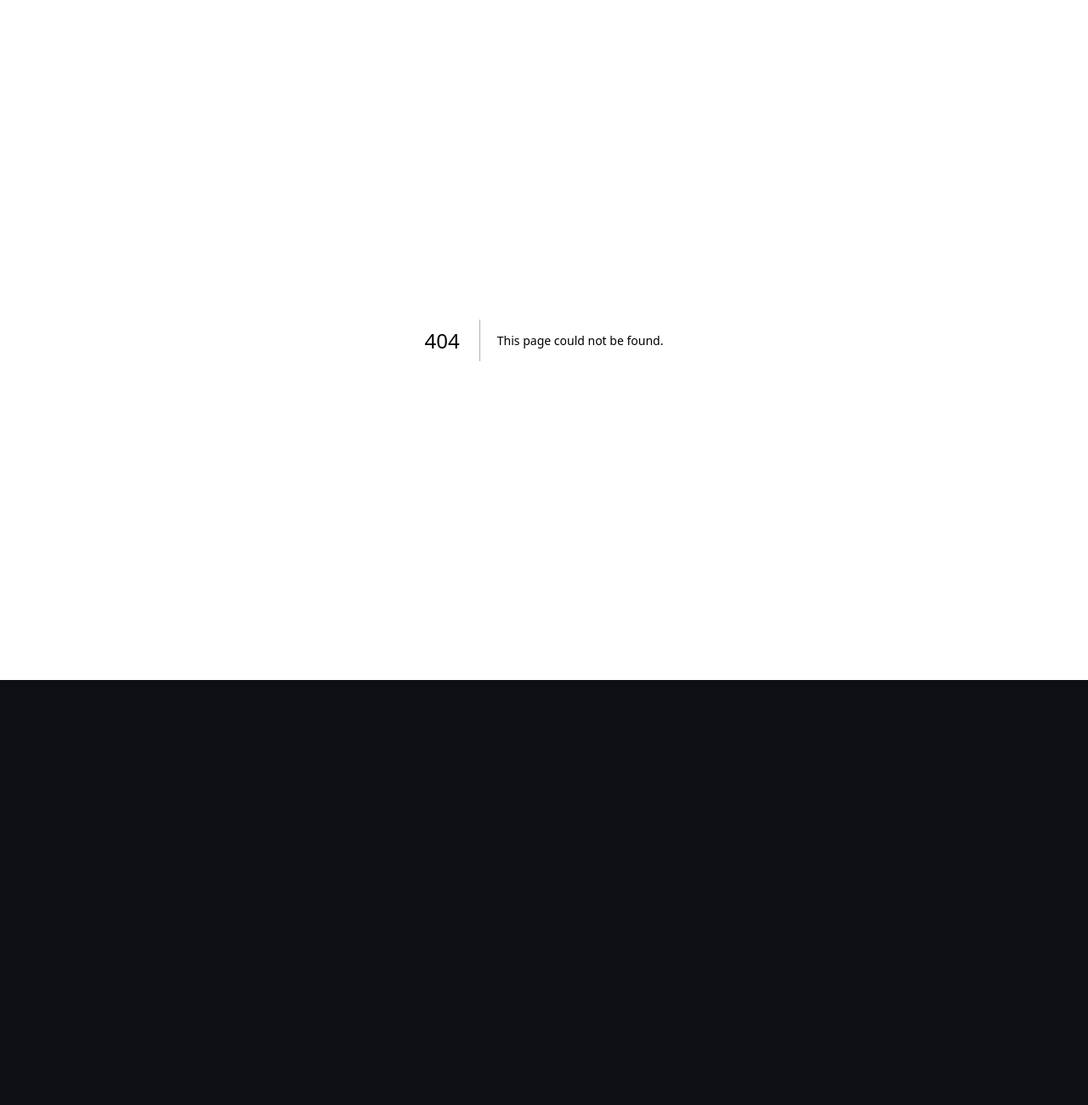
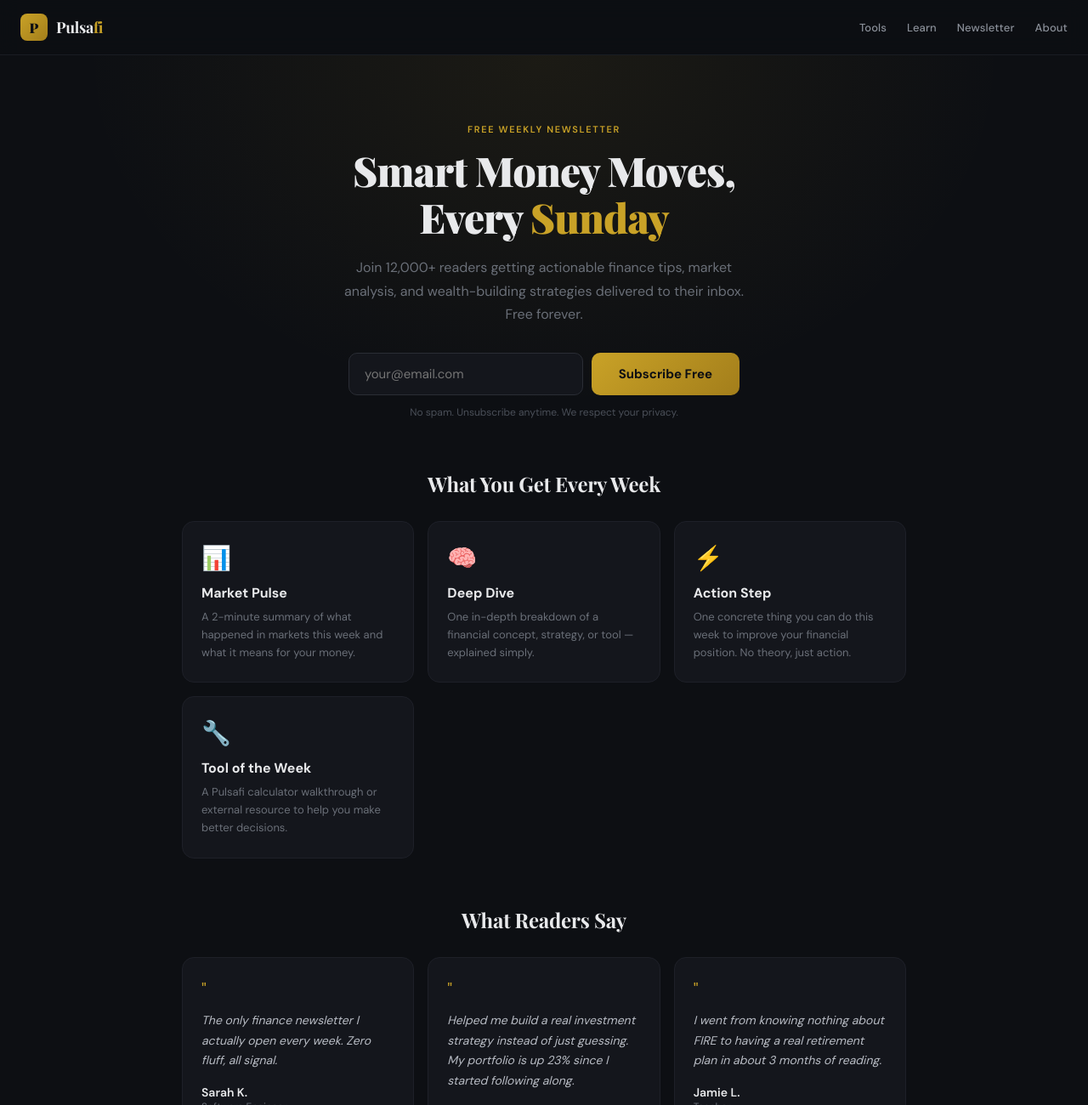
Before and after one commit to zackatlas/pulsafi, a Next.js app: page /newsletter in a window 1280 px wide. Before the commit this address had no page. Shown: the top 1300 px of the page at 85% size. Before the commit the page ends 800 px from the top, so only its background shows below. Built offline with nearby package versions, Linux system fonts and the light colour scheme.

Commit message:
Create page.js

```diff
--- /dev/null
+++ b/app/newsletter/page.js
@@ -0,0 +1,174 @@
+"use client";
+import { useState } from "react";
+import Header from "../components/Header";
+import Footer from "../components/Footer";
+
+const PAST_ISSUES = [
+  { title: "Why Your Savings Account Is Secretly Losing Money", date: "Feb 18, 2026", issue: "#47" },
+  { title: "3 Tax Moves to Make Before April (Most People Miss #2)", date: "Feb 11, 2026", issue: "#46" },
+  { title: "The One Ratio That Predicts Financial Success", date: "Feb 4, 2026", issue: "#45" },
+  { title: "How I'd Invest $10K Today If I Were Starting Over", date: "Jan 28, 2026", issue: "#44" },
+  { title: "The Hidden Cost of Renting vs. Buying in 2026", date: "Jan 21, 2026", issue: "#43" },
+  { title: "Recession-Proof Your Finances in 5 Steps", date: "Jan 14, 2026", issue: "#42" },
+];
+
+const TESTIMONIALS = [
+  { quote: "The only finance newsletter I actually open every week. Zero fluff, all signal.", name: "Sarah K.", role: "Software Engineer" },
+  { quote: "Helped me build a real investment strategy instead of just guessing. My portfolio is up 23% since I started following along.", name: "Marcus T.", role: "Small Business Owner" },
+  { quote: "I went from knowing nothing about FIRE to having a real retirement plan in about 3 months of reading.", name: "Jamie L.", role: "Teacher" },
+];
+
+export default function NewsletterPage() {
+  const [email, setEmail] = useState("");
+  const [submitted, setSubmitted] = useState(false);
+
+  return (
+    <div style={{ minHeight: "100vh", background: "#0d0f13", color: "#e8e9eb", fontFamily: "'DM Sans', sans-serif" }}>
+      <link href="https://fonts.googleapis.com/css2?family=Playfair+Display:wght@400;700;900&family=DM+Sans:wght@400;500;600;700&family=DM+Mono:wght@400;500&display=swap" rel="stylesheet" />
+
+      <Header />
+
+      {/* Hero */}
+      <section style={{
+        padding: "80px 24px 60px", textAlign: "center",
+        background: "radial-gradient(ellipse at 50% 0%, rgba(201,162,39,0.08) 0%, transparent 60%)",
+      }}>
+        <div style={{ fontSize: 11, textTransform: "uppercase", letterSpacing: "0.15em", color: "#c9a227", marginBottom: 14, fontWeight: 600 }}>
+          Free Weekly Newsletter
+        </div>
+        <h1 style={{
+          fontSize: "clamp(30px, 5vw, 48px)", fontFamily: "'Playfair Display', serif", fontWeight: 900,
+          margin: 0, lineHeight: 1.15, letterSpacing: "-0.02em", maxWidth: 600, marginLeft: "auto", marginRight: "auto",
+        }}>
+          Smart Money Moves,<br />Every <span style={{ color: "#c9a227" }}>Sunday</span>
+        </h1>
+        <p style={{ color: "#6a6f78", fontSize: 16, margin: "18px auto 0", maxWidth: 480, lineHeight: 1.7 }}>
+          Join 12,000+ readers getting actionable finance tips, market analysis, and wealth-building strategies delivered to their inbox. Free forever.
+        </p>
+
+        {/* Email Signup */}
+        <div style={{ maxWidth: 460, margin: "32px auto 0" }}>
+          {!submitted ? (
+            <div style={{ display: "flex", gap: 10, flexWrap: "wrap", justifyContent: "center" }}>
+              <input
+                type="email" placeholder="your@email.com" value={email}
+                onChange={(e) => setEmail(e.target.value)}
+                style={{
+                  flex: 1, minWidth: 220, background: "#14161c", border: "1px solid #2a2d35", borderRadius: 10,
+                  padding: "14px 18px", color: "#e8e9eb", fontSize: 15, fontFamily: "'DM Sans', sans-serif", outline: "none",
+                }}
+              />
+              <button onClick={() => email && setSubmitted(true)} style={{
+                background: "linear-gradient(135deg, #c9a227, #a37e1b)", border: "none", borderRadius: 10,
+                padding: "14px 32px", color: "#0d0f13", fontFamily: "'DM Sans', sans-serif", fontWeight: 700,
+                fontSize: 15, cursor: "pointer", whiteSpace: "nowrap",
+              }}>Subscribe Free</button>
+            </div>
+          ) : (
+            <div style={{
+              background: "rgba(201,162,39,0.1)", border: "1px solid rgba(201,162,39,0.3)",
+              borderRadius: 12, padding: "20px 24px",
+            }}>
+              <div style={{ fontSize: 20, marginBottom: 6 }}>✓</div>
+              <div style={{ color: "#c9a227", fontFamily: "'DM Sans', sans-serif", fontSize: 16, fontWeight: 600 }}>You're in!</div>
+              <div style={{ color: "#8a8f98", fontSize: 13, marginTop: 4 }}>Check your inbox for a confirmation email.</div>
+            </div>
+          )}
+          <div style={{ fontSize: 12, color: "#4a4f58", marginTop: 12 }}>No spam. Unsubscribe anytime. We respect your privacy.</div>
+        </div>
+      </section>
+
+      <main style={{ maxWidth: 900, margin: "0 auto", padding: "0 24px 60px" }}>
+
+        {/* What You Get */}
+        <section style={{ marginBottom: 56 }}>
+          <h2 style={{ fontSize: 24, fontFamily: "'Playfair Display', serif", fontWeight: 700, textAlign: "center", marginBottom: 28, letterSpacing: "-0.01em" }}>
+            What You Get Every Week
+          </h2>
+          <div style={{ display: "grid", gridTemplateColumns: "repeat(auto-fit, minmax(240px, 1fr))", gap: 16 }}>
+            {[
+              { icon: "📊", title: "Market Pulse", desc: "A 2-minute summary of what happened in markets this week and what it means for your money." },
+              { icon: "🧠", title: "Deep Dive", desc: "One in-depth breakdown of a financial concept, strategy, or tool — explained simply." },
+              { icon: "⚡", title: "Action Step", desc: "One concrete thing you can do this week to improve your financial position. No theory, just action." },
+              { icon: "🔧", title: "Tool of the Week", desc: "A Pulsafi calculator walkthrough or external resource to help you make better decisions." },
+            ].map((item, i) => (
+              <div key={i} style={{
+                background: "#14161c", borderRadius: 14, border: "1px solid #1e2028", padding: "24px 22px",
+              }}>
+                <div style={{ fontSize: 28, marginBottom: 12 }}>{item.icon}</div>
+                <h3 style={{ fontSize: 16, fontFamily: "'DM Sans', sans-serif", fontWeight: 700, color: "#e8e9eb", margin: "0 0 8px" }}>{item.title}</h3>
+                <p style={{ fontSize: 13, color: "#6a6f78", lineHeight: 1.6, margin: 0 }}>{item.desc}</p>
+              </div>
+            ))}
+          </div>
+        </section>
+
+        {/* Testimonials */}
+        <section style={{ marginBottom: 56 }}>
+          <h2 style={{ fontSize: 24, fontFamily: "'Playfair Display', serif", fontWeight: 700, textAlign: "center", marginBottom: 28, letterSpacing: "-0.01em" }}>
+            What Readers Say
+          </h2>
+          <div style={{ display: "grid", gridTemplateColumns: "repeat(auto-fit, minmax(260px, 1fr))", gap: 16 }}>
+            {TESTIMONIALS.map((t, i) => (
+              <div key={i} style={{
+                background: "#14161c", borderRadius: 14, border: "1px solid #1e2028", padding: "24px 22px",
+              }}>
+                <div style={{ fontSize: 20, color: "#c9a227", marginBottom: 12 }}>"</div>
+                <p style={{ fontSize: 14, color: "#b8bcc4", lineHeight: 1.7, margin: "0 0 16px", fontStyle: "italic" }}>{t.quote}</p>
+                <div>
+                  <div style={{ fontSize: 14, fontWeight: 600, color: "#e8e9eb" }}>{t.name}</div>
+                  <div style={{ fontSize: 12, color: "#6a6f78" }}>{t.role}</div>
+                </div>
+              </div>
+            ))}
+          </div>
+        </section>
+
+        {/* Past Issues */}
+        <section style={{ marginBottom: 56 }}>
+          <h2 style={{ fontSize: 24, fontFamily: "'Playfair Display', serif", fontWeight: 700, textAlign: "center", marginBottom: 28, letterSpacing: "-0.01em" }}>
+            Recent Issues
+          </h2>
+          <div style={{ display: "flex", flexDirection: "column", gap: 8 }}>
+            {PAST_ISSUES.map((issue, i) => (
+              <a key={i} href="#" style={{
+                display: "flex", justifyContent: "space-between", alignItems: "center",
+                background: "#14161c", borderRadius: 12, border: "1px solid #1e2028", padding: "18px 22px",
+                textDecoration: "none", color: "inherit", transition: "border-color 0.2s",
+              }}
+                onMouseOver={e => e.currentTarget.style.borderColor = "rgba(201,162,39,0.3)"}
+                onMouseOut={e => e.currentTarget.style.borderColor = "#1e2028"}
+              >
+                <div style={{ display: "flex", alignItems: "center", gap: 14 }}>
+                  <span style={{ fontSize: 12, color: "#c9a227", fontFamily: "'DM Mono', monospace", fontWeight: 500, minWidth: 32 }}>{issue.issue}</span>
+                  <span style={{ fontSize: 15, fontWeight: 600, color: "#e8e9eb" }}>{issue.title}</span>
+                </div>
+                <span style={{ fontSize: 12, color: "#4a4f58", whiteSpace: "nowrap", marginLeft: 12 }}>{issue.date}</span>
+              </a>
+            ))}
+          </div>
+        </section>
+
+        {/* Stats */}
+        <div style={{
+          display: "flex", justifyContent: "center", gap: 48, flexWrap: "wrap", marginBottom: 48,
+          padding: "32px 0", borderTop: "1px solid #1a1d24", borderBottom: "1px solid #1a1d24",
+        }}>
+          {[
+            { num: "12,000+", label: "Subscribers" },
+            { num: "47", label: "Issues Sent" },
+            { num: "62%", label: "Open Rate" },
+            { num: "4.9★", label: "Reader Rating" },
+          ].map((s, i) => (
+            <div key={i} style={{ textAlign: "center" }}>
+              <div style={{ fontSize: 24, fontWeight: 700, color: "#c9a227", fontFamily: "'DM Mono', monospace" }}>{s.num}</div>
+              <div style={{ fontSize: 11, color: "#6a6f78", textTransform: "uppercase", letterSpacing: "0.06em", marginTop: 4 }}>{s.label}</div>
+            </div>
+          ))}
+        </div>
+      </main>
+
+      <Footer />
+    </div>
+  );
+}
```
